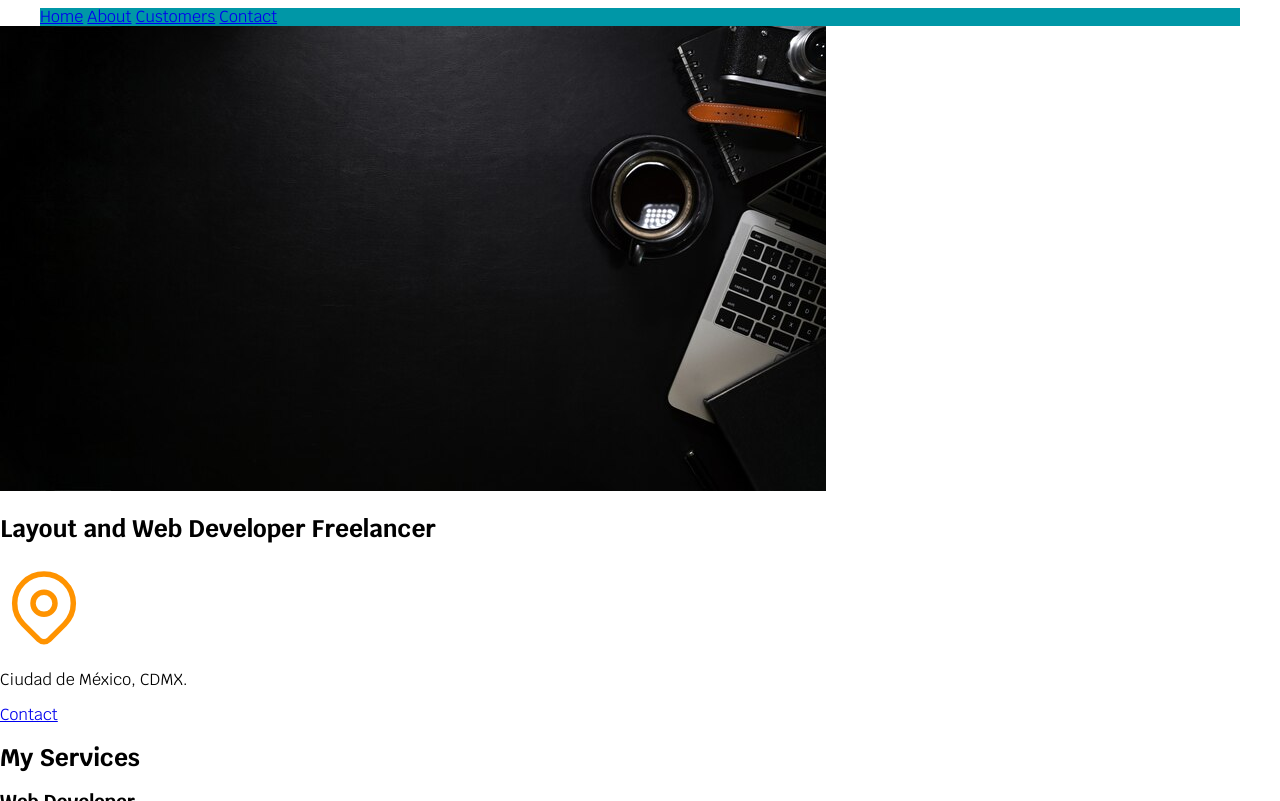
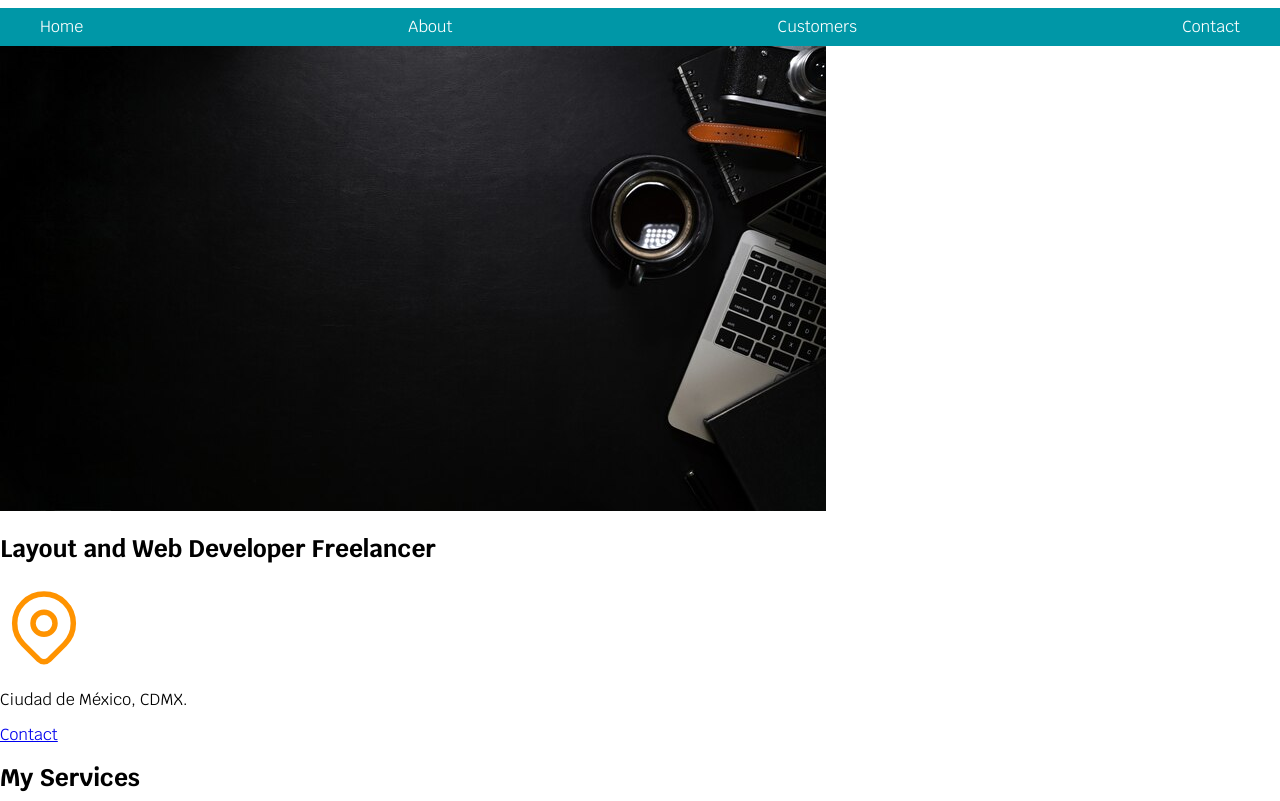
Before and after one commit to ChristiaanCruzj/web-freelancer, a plain HTML site: page index.html in a window 1280 px wide. Shown: the part 87-888 px from the top of the page. Drawn offline with Linux system fonts and the light colour scheme.

Commit message:
add styles.css

```diff
--- a/css/styles.css
+++ b/css/styles.css
@@ -25,10 +25,20 @@ body {
     font-size: 2rem;
 }
 
+
 .content {
     width: 120rem;
     margin: 0 auto;
 }
-.main-nav {
+.nav-bg {
     background-color: var(--secundary);
 }
+.main-nav {
+    padding: 1rem;
+    display: flex;
+    justify-content: space-between;
+}
+.main-nav a {
+    color: var(--white);
+    text-decoration: none;
+}
```
